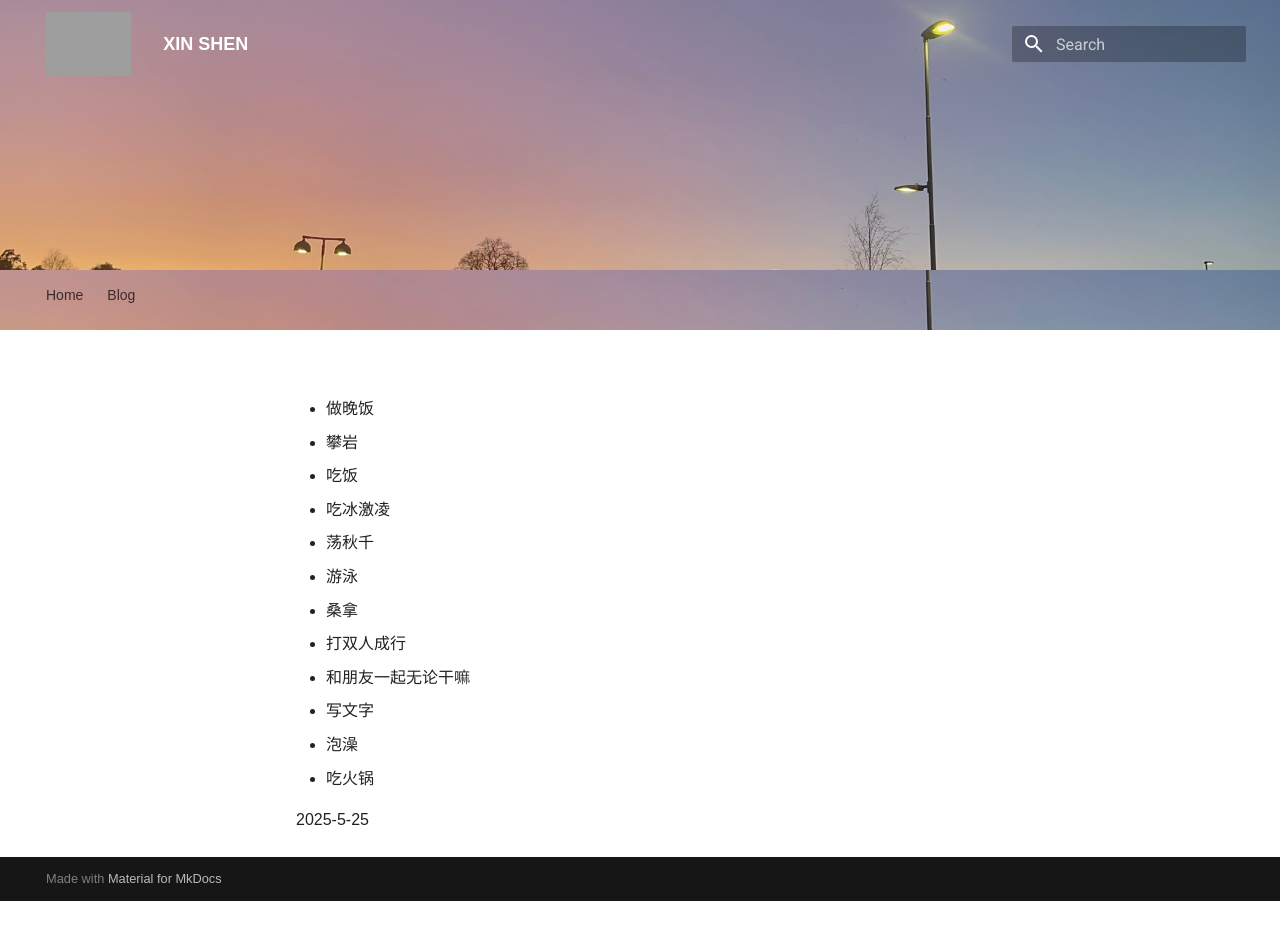
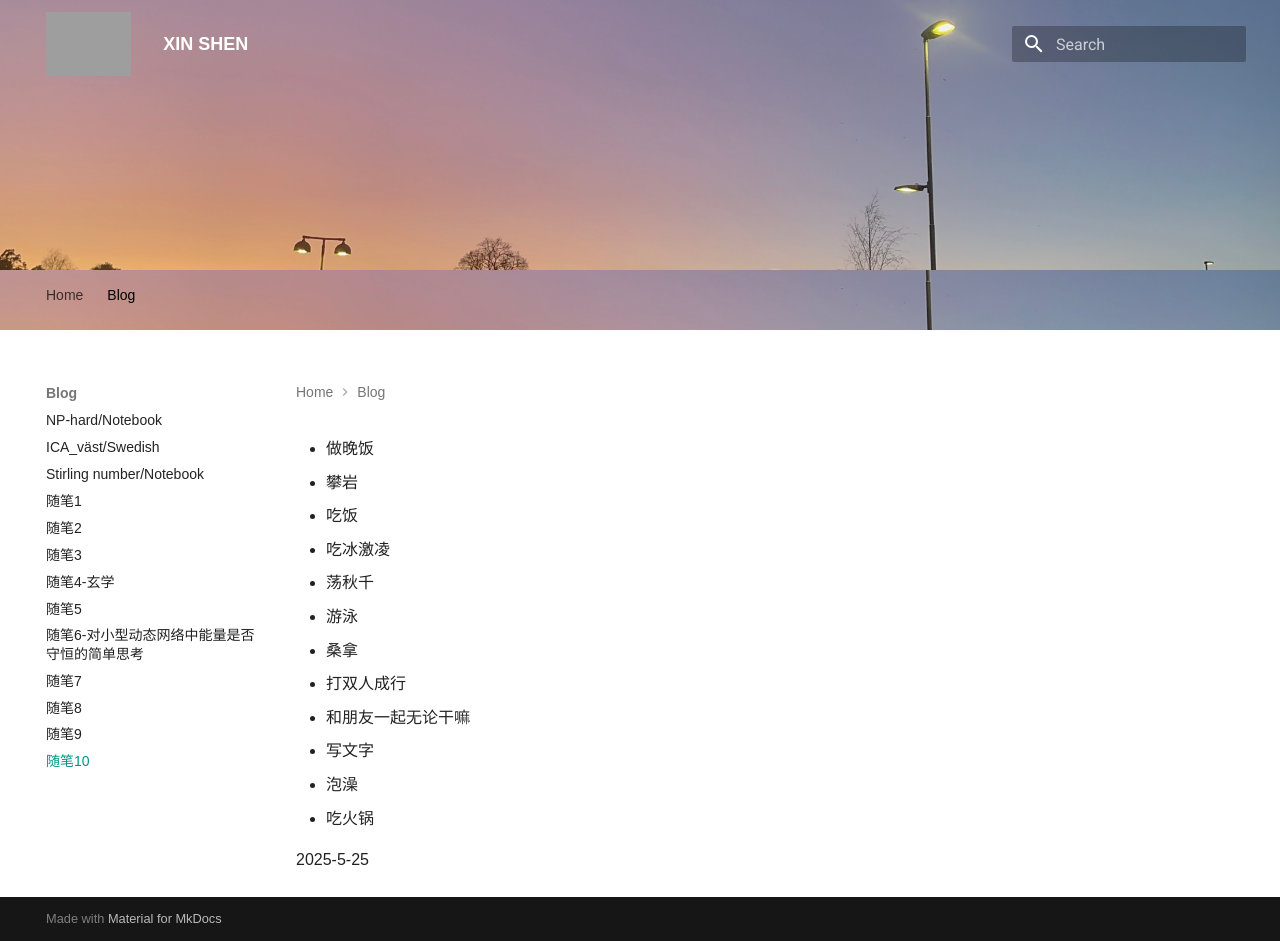
Before and after one commit to XINS3/WebXS, an MkDocs documentation site: the page built from docs/blog/bi10.md, in a window 1280 px wide. Built offline with MkDocs 1.6.1 and Material for MkDocs 9.7.7, drawn with Linux system fonts in a browser that asks for light colours; before the commit the page ends 901 px from its top, so only the background shows below that; grey boxes are pictures that could not be loaded.

Commit message:
Update mkdocs.yml

```diff
--- a/mkdocs.yml
+++ b/mkdocs.yml
@@ -31,6 +31,7 @@ nav:
         - 随笔7: blog/bi7.md
         - 随笔8: blog/bi8.md
         - 随笔9: blog/bi9.md
+        - 随笔10: blog/bi10.md
 
 
 
```
